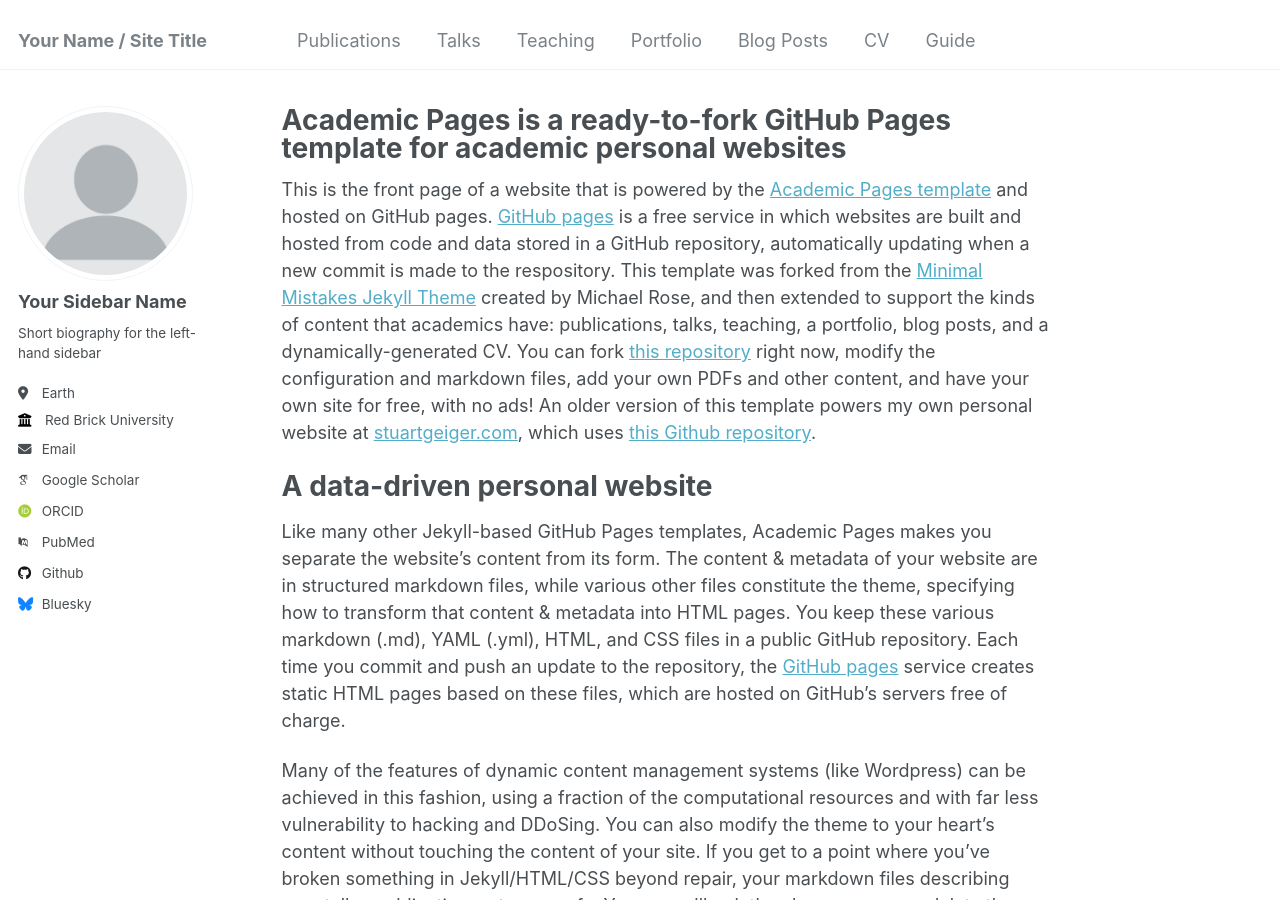
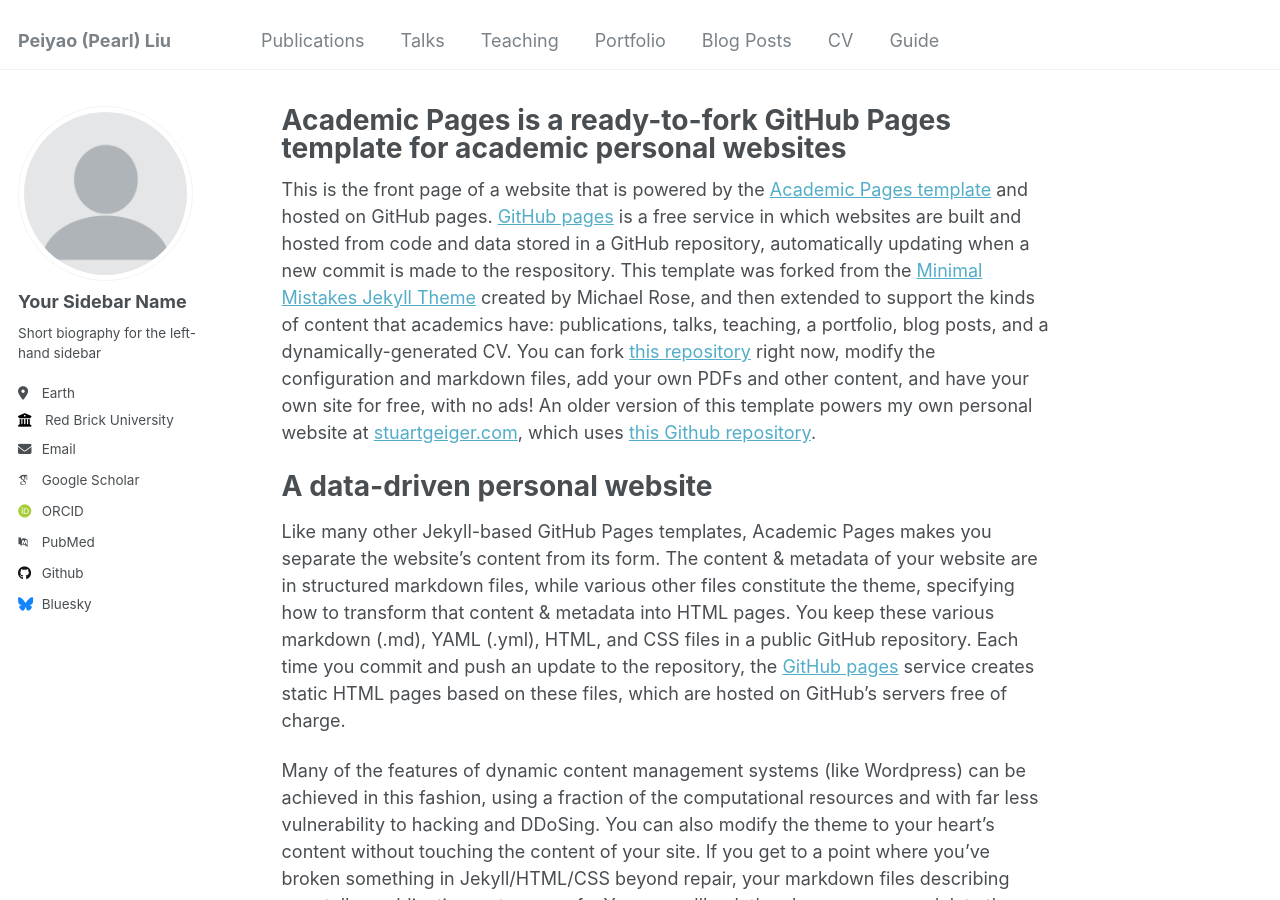
Before and after one commit to PearlLiu-Dev/pearlliu-dev.github.io, a Jekyll site: the page built from _pages/about.md, in a window 1280 px wide and 900 px high. Built offline with Jekyll 4.4.1, drawn with Linux system fonts in a browser that asks for light colours; some web fonts are replaced.

Commit message:
Update _config.yml

```diff
--- a/_config.yml
+++ b/_config.yml
@@ -8,7 +8,7 @@
 
 # Basic Site Settings
 locale                   : "en-US"
-title                    : "Your Name / Site Title"
+title                    : "Peiyao (Pearl) Liu"
 title_separator          : "-"
 name                     : &name "Your Name"
 description              : &description "personal description"
```
